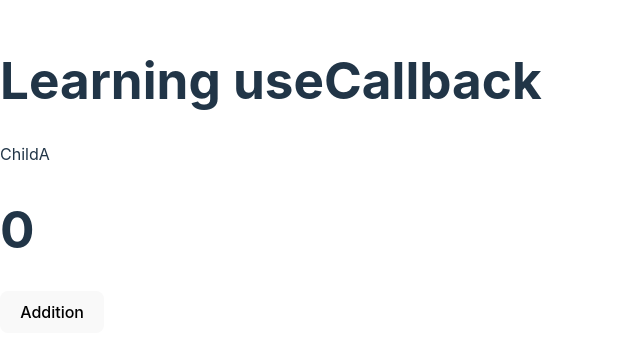
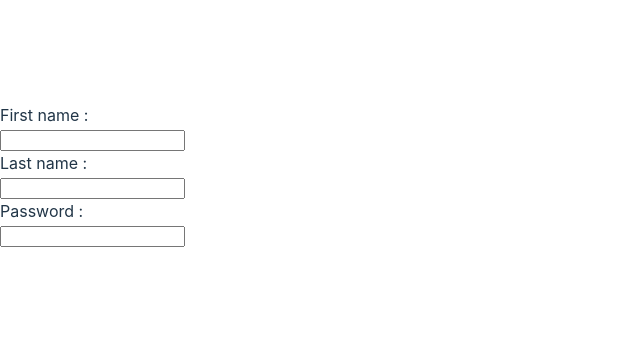
Before and after one commit to Om-Prakash-Chaurasia/bangalore, a React (Vite) app in the folder b-branch/: page / in a window 1280 px wide. Shown: the part 225-582 px from the top of the page, without its empty margins (0-640 px from the left). Built offline with nearby package versions, Linux system fonts and the light colour scheme.

Commit message:
React Controlled Form / Controlled Components discussed.

```diff
--- a/b-branch/src/App.jsx
+++ b/b-branch/src/App.jsx
@@ -69,22 +69,35 @@
 
 // useCallback Hook :-
 
-import React, { useState, useCallback } from "react";
-import ChildA from "./components/ChildA";
+// import React, { useState, useCallback } from "react";
+// import ChildA from "./components/ChildA";
+
+// function App() {
+//   const [add, setAdd] = useState(0);
+
+//   const Learning = useCallback(() => {
+//     // some opearations
+//   }, []);
+
+//   return (
+//     <div>
+//       <h1>Learning useCallback</h1>
+//       <ChildA Learning={Learning} />
+//       <h1>{add}</h1>
+//       <button onClick={() => setAdd(add + 1)}>Addition</button>
+//     </div>
+//   );
+// }
+
+// export default App;
+
+import React from "react";
+import ControlledForm from "./components/ControlledForm";
 
 function App() {
-  const [add, setAdd] = useState(0);
-
-  const Learning = useCallback(() => {
-    // some opearations
-  }, []);
-
   return (
     <div>
-      <h1>Learning useCallback</h1>
-      <ChildA Learning={Learning} />
-      <h1>{add}</h1>
-      <button onClick={() => setAdd(add + 1)}>Addition</button>
+      <ControlledForm />
     </div>
   );
 }
--- /dev/null
+++ b/b-branch/src/components/ControlledForm.jsx
@@ -0,0 +1,73 @@
+import React, { useState } from "react";
+
+function ControlledForm() {
+  const [name, setName] = useState("");
+  const [password, setPassword] = useState("");
+  const [lastName, setLastName] = useState("");
+
+  function handleChange(e) {
+    console.log(e.target.name);
+    if (e.target.name == "firstName") {
+      const capsName = e.target.value.toUpperCase();
+      setName(capsName);
+    } else if (e.target.name == "lastName") {
+      const lastName = e.target.value.toUpperCase();
+      setLastName(lastName);
+    } else {
+      const pswd = e.target.value.toUpperCase();
+      setPassword(pswd);
+    }
+  }
+
+  //   function handleFirstName(e) {
+  //     console.log(e.target.value);
+  //     setPassw;
+  //     ord(e.target.value);
+  //   }
+
+  //   function handleLastName(e) {
+  //     console.log(e.target.value);
+  //     const capsFirstName = e.target.value.toUpperCase();
+  //     setPassword(capsFirstName);
+  //   }
+
+  //   function handlePassword(e) {
+  //     console.log(e.target.value);
+  //     setPassword(e.target.value.toUpperCase());
+  //   }
+
+  return (
+    <>
+      <form>
+        <label>First name : </label>
+        <br />
+        <input
+          type="text"
+          name="firstName"
+          onChange={handleChange}
+          value={name}
+        />
+        <br />
+        <label>Last name : </label>
+        <br />
+        <input
+          type="text"
+          name="lastName"
+          onChange={handleChange}
+          value={name}
+        />
+        <br />
+        <label>Password : </label>
+        <br />
+        <input
+          type="text"
+          name="password"
+          onChange={handleChange}
+          value={password}
+        />
+      </form>
+    </>
+  );
+}
+
+export default ControlledForm;
```
